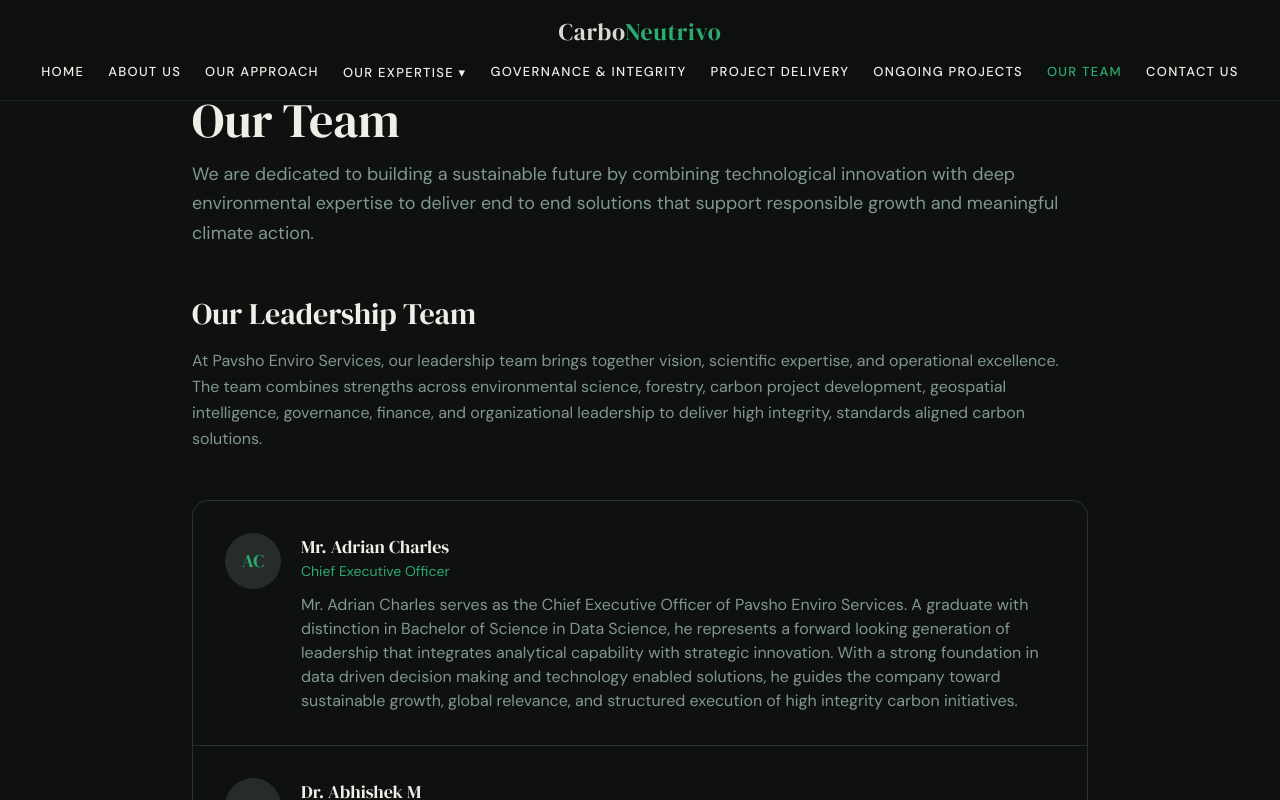
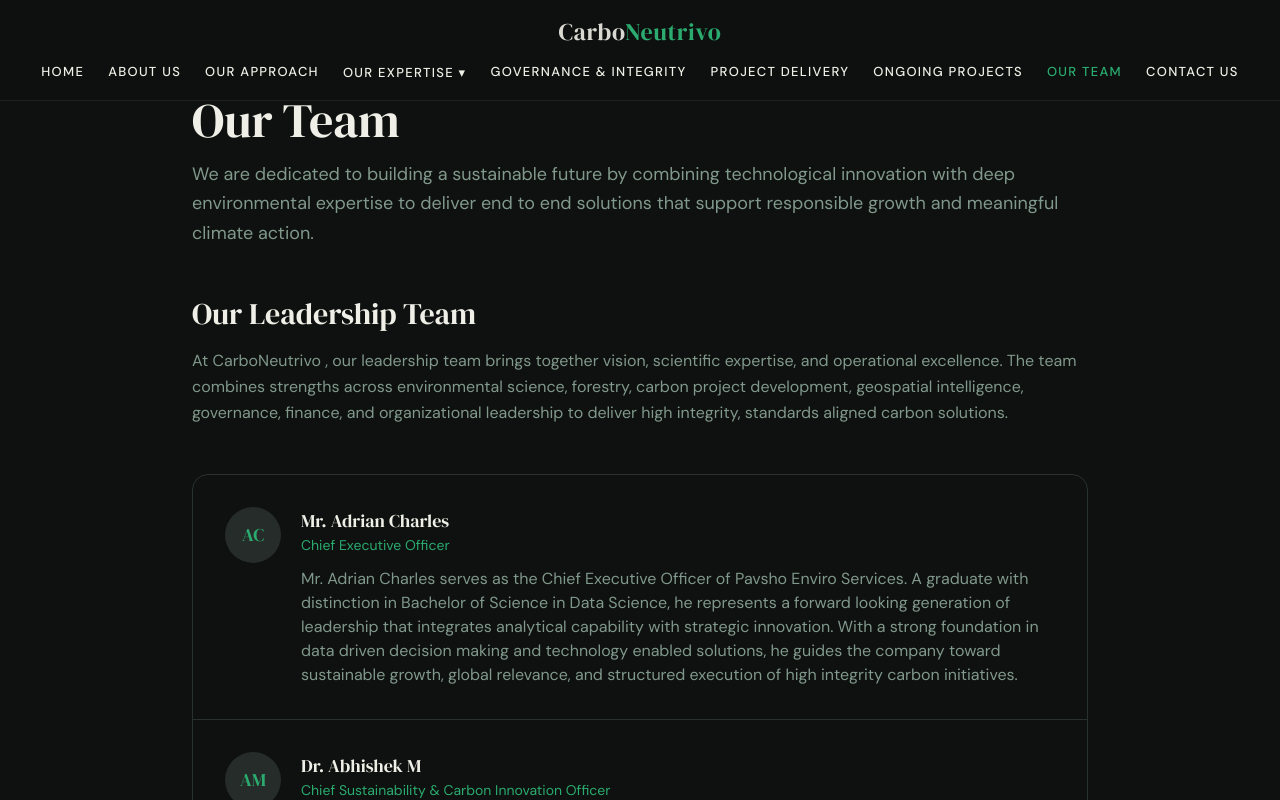
Before and after one commit to adrian-375/carboneutrivo, a React (Vite) app: page /team in a window 1280 px wide. Shown: the top 800 px of the page. Built offline with nearby package versions, Linux system fonts and the light colour scheme; the HTML template or start-up script is replaced by a standard one.

Commit message:
Code edited in Lovable Code Editor
Edited UI in Lovable

```diff
--- a/src/pages/TeamPage.tsx
+++ b/src/pages/TeamPage.tsx
@@ -47,7 +47,10 @@ const TeamPage = () => (
       <div className="mb-12">
         <h2 className="text-2xl md:text-3xl font-display text-foreground mb-4">Our Leadership Team</h2>
         <p className="text-muted-foreground text-base font-body leading-relaxed">
-          At Pavsho Enviro Services, our leadership team brings together vision, scientific expertise, and operational excellence. The team combines strengths across environmental science, forestry, carbon project development, geospatial intelligence, governance, finance, and organizational leadership to deliver high integrity, standards aligned carbon solutions.
+          At CarboNeutrivo , our leadership team brings together vision, scientific expertise, and operational
+          excellence. The team combines strengths across environmental science, forestry, carbon project development,
+          geospatial intelligence, governance, finance, and organizational leadership to deliver high integrity,
+          standards aligned carbon solutions.
         </p>
       </div>
 
@@ -62,7 +65,12 @@ const TeamPage = () => (
           >
             <div className="flex-shrink-0 w-14 h-14 rounded-full bg-secondary flex items-center justify-center">
               <span className="text-primary font-display text-lg">
-                {m.name.replace(/^(Mr\.|Ms\.|Dr\.)\s*/, "").split(" ").map((n) => n[0]).slice(0, 2).join("")}
+                {m.name
+                  .replace(/^(Mr\.|Ms\.|Dr\.)\s*/, "")
+                  .split(" ")
+                  .map((n) => n[0])
+                  .slice(0, 2)
+                  .join("")}
               </span>
             </div>
             <div className="flex-1 min-w-0">
```
